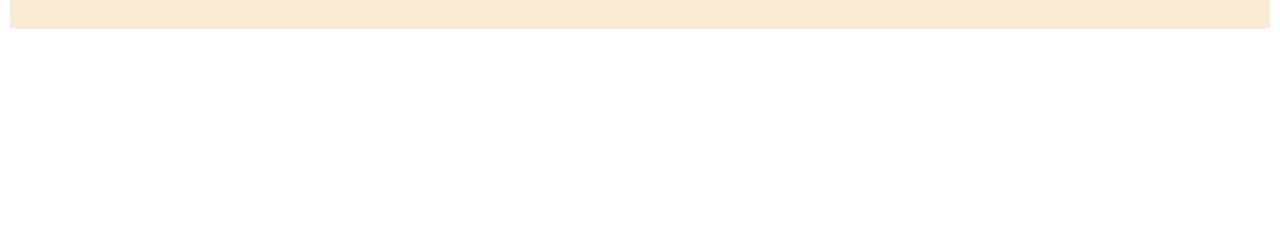
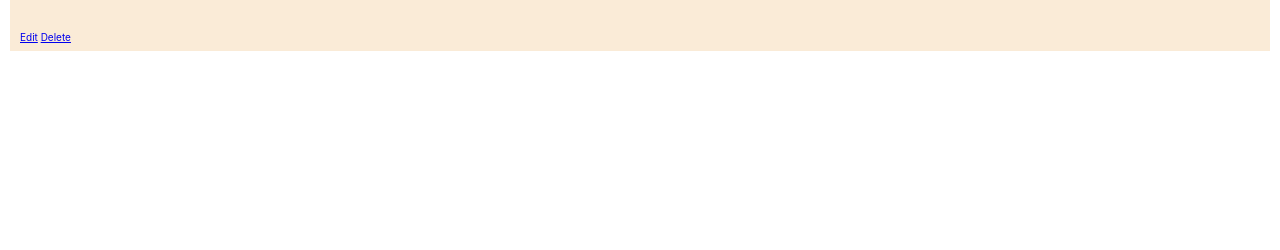
Before and after one commit to Kiibra/daily-diary, a Django app: template main_app/templates/diaries/detail.html in a window 1280 px wide. Shown: the part 179-429 px from the top of the page. Run offline with Django 4.2, Linux system fonts and the light colour scheme; the template is opened without the code that fills it, so the values that code supplies are empty; parts of the project's set-up code (start-up, migrations or seed data) failed here and were passed over.

Commit message:
update UI to show edit & delete in diary detail page

```diff
--- a/main_app/templates/diaries/detail.html
+++ b/main_app/templates/diaries/detail.html
@@ -28,7 +28,11 @@
   </div>
     <div class="entry-container">
       <p>{{ diary.content }}</p>
-    </div>
+  </div>
+  <div class="diary-actions">
+    <a href="{% url 'diary-update' diary.id %}" class="edit-btn">Edit</a>
+    <a href="{% url 'diary-delete' diary.id %}" class="delete-btn">Delete</a>
+  </div>
 </section>
 
 {% endblock %}
```
